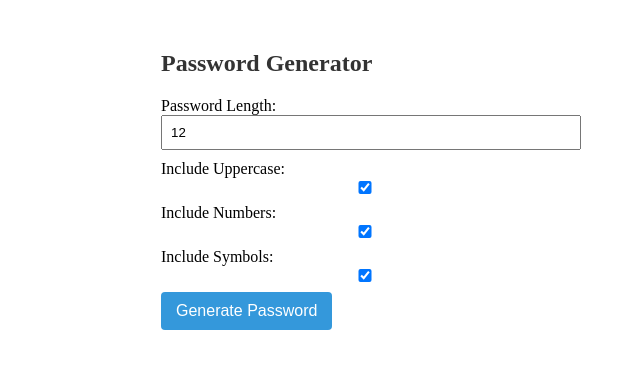
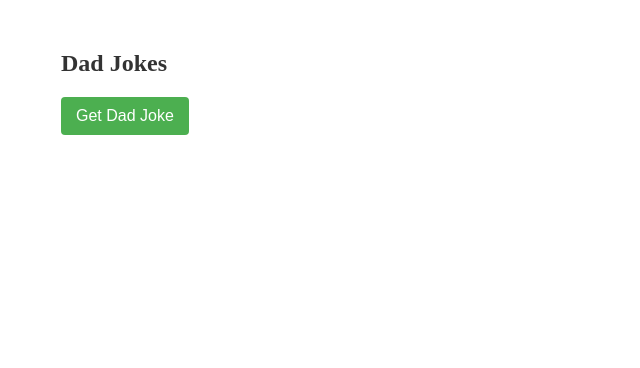
Before and after one commit to naren4488/vuejs-learning, a Vue app: page / in a window 1280 px wide. Shown: the top 368 px of the page, without its empty margins (279-919 px from the left). Built offline with nearby package versions, Linux system fonts and the light colour scheme.

Commit message:
added axios and implemented DadJokes with api

```diff
--- a/package.json
+++ b/package.json
@@ -9,6 +9,7 @@
     "preview": "vite preview"
   },
   "dependencies": {
+    "axios": "^1.7.7",
     "vue": "^3.4.29"
   },
   "devDependencies": {
--- a/src/App.vue
+++ b/src/App.vue
@@ -4,6 +4,7 @@
 import AccordionComponent from "./components/AccordionComponent.vue";
 import FormValidation from "./components/FormValidation.vue";
 import PasswordGenerator from './components/PasswordGenerator.vue'
+import DadJokes from './components/DadJokes.vue'
 </script>
 
 <template>
@@ -11,5 +12,6 @@
   <!-- <RandomQuotes/> -->
   <!-- <AccordionComponent/> -->
   <!-- <FormValidation /> -->
-   <PasswordGenerator/>
+   <!-- <PasswordGenerator/> -->
+    <DadJokes/>
 </template>
--- /dev/null
+++ b/src/components/DadJokes.vue
@@ -0,0 +1,65 @@
+<script setup>
+import { ref, onMounted } from "vue";
+import axios from "axios";
+
+const joke = ref(null);
+
+const fetchJoke = async () => {
+  try {
+    const response = await axios.get(`https://icanhazdadjoke.com/`, {
+      headers: { Accept: "application/json" },
+    });
+    joke.value = response.data.joke;
+  } catch (error) {
+    console.error("Error fetching dad joke:", error);
+  }
+};
+
+
+</script>
+
+<template>
+  <div class="dad-jokes-container">
+    <h2 class="dad-jokes-title">Dad Jokes</h2>
+    <button @click="fetchJoke" class="get-joke-button">Get Dad Joke</button>
+    <div v-if="joke" class="dad-joke">
+      {{ joke }}
+    </div>
+  </div>
+</template>
+
+<style scoped>
+.dad-jokes-container {
+  max-width: 600px;
+  margin: 50px auto;
+}
+
+.dad-jokes-title {
+  font-size: 24px;
+  color: #333;
+  margin-bottom: 20px;
+}
+
+.get-joke-button {
+  padding: 10px 15px;
+  font-size: 16px;
+  background-color: #4caf50;
+  color: #fff;
+  border: none;
+  border-radius: 4px;
+  cursor: pointer;
+}
+
+.get-joke-button:hover {
+  background-color: #45a049;
+}
+
+.dad-joke {
+  border: 1px solid #ddd;
+  border-radius: 4px;
+  padding: 15px;
+  margin-top: 20px;
+  background-color: #f9f9f9;
+  color: #333;
+}
+</style>
```
Also changed, not shown: 1 other file (tests, documents, lock files or other folders).
